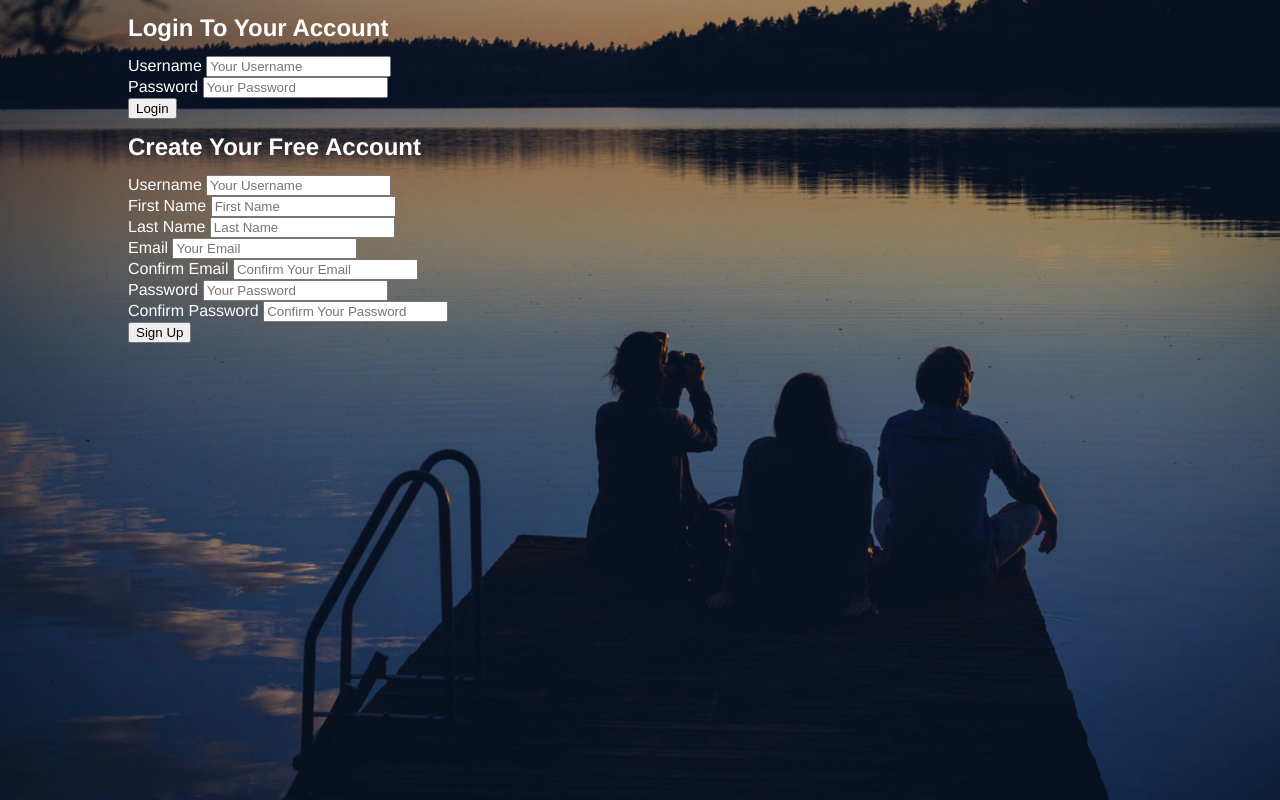
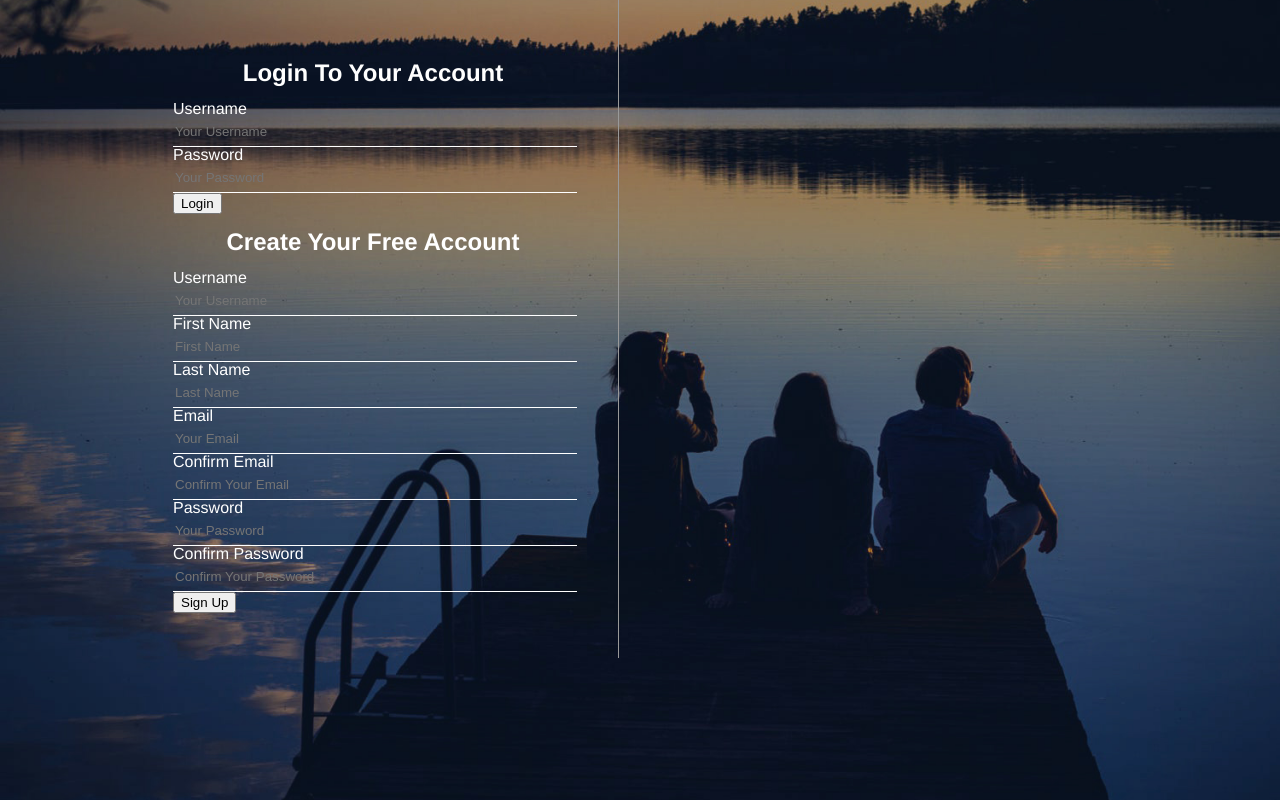
Before and after one commit to Steven-Ang/Slotify, a PHP site: page /register.php in a window 1280 px wide. Run offline with PHP 8.4, Linux system fonts and the light colour scheme.

Commit message:
Add styling to inputs

```diff
--- a/assets/css/register.css
+++ b/assets/css/register.css
@@ -23,3 +23,27 @@ html, body {
   position: relative;
   max-width: 1024px;
 }
+
+#inputContainer {
+  width: 400px;
+  padding: 45px;
+  float: left;
+  border-right: 1px solid #999;
+}
+
+#inputContainer h2 {
+  text-align: center;
+}
+
+#inputContainer input[type="text"],
+#inputContainer input[type="email"],
+#inputContainer input[type="password"] {
+  display: block;
+  background-color: transparent;
+  border: none;
+  border-bottom: 1px solid #fff;
+  height: 27px;
+  height: 27px;
+  width: 100%;
+  color: #fff;
+}
```
